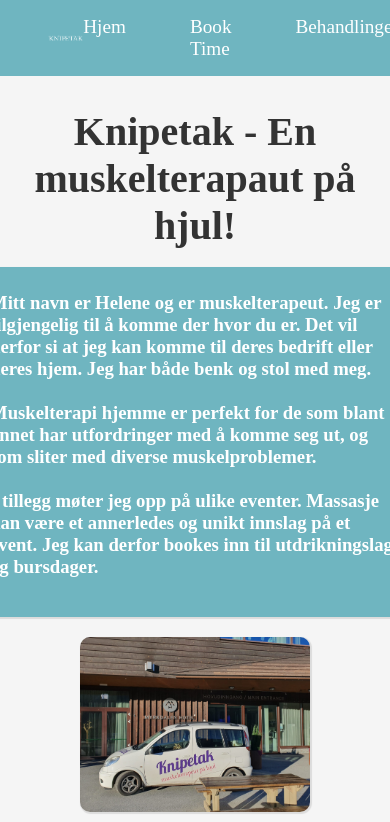
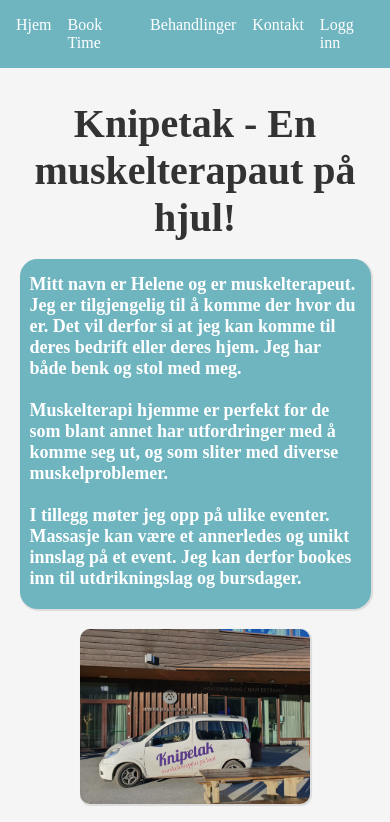
Before and after one commit to Lodin03/knipetak, a React (Vite) app in the folder knipetak/: page / in a window 390 px wide. Shown: the top 822 px of the page. Built offline with nearby package versions, Linux system fonts and the light colour scheme; no server answers.

Commit message:
Lagt til responsivt design

```diff
--- a/knipetak/src/components/NavigationBar/NavigationBar.css
+++ b/knipetak/src/components/NavigationBar/NavigationBar.css
@@ -1,3 +1,5 @@
+
+
 .navBar {
     display: flex;
     justify-content: space-between;
@@ -45,3 +47,11 @@
 .navLinks a:hover::after {
     width: 100%;
 }
+
+@media screen and (max-width: 430px) {
+
+
+    .logo {
+        display: none;
+    }
+}
--- a/knipetak/src/pages/AdminHomePage/AdminHomePage.css
+++ b/knipetak/src/pages/AdminHomePage/AdminHomePage.css
@@ -106,3 +106,22 @@
 .logout-button:hover {
   background-color: #c9302c;
 }
+
+@media screen and (max-width: 430px) {
+  .navBar {
+    display: flex;
+    max-width: 430px;
+    padding: 1rem;
+    justify-content: center;
+}
+.navLinks  {
+  display: flex;
+  gap: 1rem;
+
+}
+
+.navLinks a {
+  font-size: 1.0rem;
+}
+
+}
--- a/knipetak/src/pages/ContactPage/ContactPage.css
+++ b/knipetak/src/pages/ContactPage/ContactPage.css
@@ -141,3 +141,14 @@
   border-radius: 50%;
   border-top-color: white;
 }
+
+@media screen and (max-width: 430px) {
+
+  .form-input {
+    font-size: 0.75rem
+  }
+  .contact-container {
+    min-height: 85vh;
+  }
+
+}
--- a/knipetak/src/pages/HomePage/HomePage.css
+++ b/knipetak/src/pages/HomePage/HomePage.css
@@ -1,11 +1,7 @@
 
 
 
-@media screen and (max-width: 430px) {
-  html,body {
-    overflow-x: hidden;
-  }
-}
+
 
 
 /* Style for the navbar */
@@ -27,6 +23,7 @@
   cursor: pointer;
   font-size: 1.2rem;
 }
+
 
 /* Style for the logo */
 .logo {
@@ -120,8 +117,6 @@
   background-color: #c9302c;
 }
 
-
-
 .ContainerHomePage{
   display: flex;
   justify-content: center;
@@ -130,52 +125,6 @@
 
 
 }
-
-@media screen and (max-width: 430px) {
-  .ContainerHomePage,
-  .ContainerHomePage2,
-  .TextContainer,
-  .text2,
-  .TextContainer2,
-  .Reviews {
-    flex-direction: column;
-    align-items: center;
-    padding: 0 10px;
-  }
-  .ImageContainer2 {
-    display: flex;
-    grid-template-rows: row;
-
-  }
-
-  .TextContainer,
-  .TextContainer2 {
-    flex-direction: row;
-  }
-  .ImageContainer,
-
-  .slide,
-  .ImageSlideShow,
-  .SlideShowButtons,
-
-  .Review {
-    width: 90%;
-  }
-  .ContainerHomePage2 {
-    height: 750px;
-    font-size: 11px;
-  }
-  .TextContainer2 {
-
-
-  }
-
-
-}
-
-
-
-
 
 .TextContainer {
   display: block;
@@ -193,19 +142,12 @@
     width: 230px;
     gap: 20px;
 
-
-
-
   }
-  .ImageRow {
-    display: grid;
-    grid-template-rows: repeat();
-  }
-
   .text {
     padding: 25px 10px;
     color: white;
   }
+
 
 .ticker-wrapper {
   overflow: hidden;
@@ -279,6 +221,8 @@ flex-direction: row-reverse;
 
 }
 
+
+
 .text2 {
   padding: 25px 10px;
   color: white;
@@ -309,6 +253,8 @@ flex-direction: row-reverse;
   border-radius: 10px;
   box-shadow: 1px 1px 1px 1px rgba(0, 0, 0, 0.1);
 }
+
+
 
 .SlideShowImage {
   position: relative;
@@ -420,3 +366,92 @@ align-items: center;
 .Feedback {
   width: 90%;
 }
+
+@media screen and (max-width: 430px) {
+  html,body {
+    overflow-x: hidden;
+  }
+.mainContentHomepage {
+  min-height: 150vh;
+}
+  .slide {
+    max-width: 430px;
+  }
+  .ImageContainer {
+   max-width: 430px;
+  }
+  .ImageSlideShow {
+    max-width: 430px;
+  }
+  .SlideShowButtons {
+    max-width: 430px;
+  }
+  .slide.active {
+    width: 300px;
+  }
+  .ContainerHomePage {
+    max-width: 430px;
+    display: flex;
+    flex-direction: column;
+  }
+  .TextContainer {
+
+    width: 90%;
+    max-width: 100%;
+  }
+  .ImageContainer {
+
+  }
+  .text2 {
+    max-width: 430px;
+  }
+    .text {
+      font-size: 18px;
+    }
+  .ImageContainer2 {
+    display: flex;
+    grid-template-rows: row;
+
+  }
+  .TextContainer2 {
+
+    width: 90%;
+    max-width: 100%;
+
+  }
+  .Reviews {
+    flex-direction: column;
+    align-items: center;
+    padding: 0 10px;
+  }
+  .ContainerHomePage2 {
+    display: flex;
+    flex-direction: column;
+    font-size: 15px;
+  }
+  .ImageContainer2 {
+    display: flex;
+    flex-direction: column;
+  }
+
+  .Review {
+    width: 90%;
+  }
+  .text {
+    padding: 15px 10px;
+    }
+
+  .ImageRow {
+    display: grid;
+    grid-template-rows: repeat();
+  }
+
+  .navLinks  {
+    display: flex;
+    gap: 10px;
+
+
+  }
+
+
+}
--- a/knipetak/src/pages/HomePage/HomePage.tsx
+++ b/knipetak/src/pages/HomePage/HomePage.tsx
@@ -29,12 +29,14 @@ const HomePage: React.FC = () => {
   const nextSlides = () => {
     if (currentSlide < slides.length - 1) {
     setCurrentSlide((prev => (prev + 1 ) % slides.length))
+    setProgress(0)
     }
   }
 
   const prevSlides = () => {
     if (currentSlide > 0) {
     setCurrentSlide((prev) => (prev - 1 + slides.length ) % slides.length)
+    setProgress(0)
   }
 }
 
--- a/knipetak/src/pages/ProfilePage/ProfilePage.css
+++ b/knipetak/src/pages/ProfilePage/ProfilePage.css
@@ -1,6 +1,7 @@
 
 
 .profile {
+    min-height: 85vh;
     display: grid;
     grid-template-columns: 1fr 2fr;
     gap: 20px;
@@ -86,7 +87,30 @@
 }
 
 .profile input {
-    padding: 0.5rem;
+    padding-left: 0.75rem;
     width: 100%;
     margin-bottom: 1rem;
 }
+.profileInfo {
+padding-left: 10px;
+}
+
+@media screen and (max-width: 430px) {
+.textProfile {
+    font-size: 20px;
+}
+
+.profile {
+    max-width: 430px;
+}
+.profile > div:nth-child(2) {
+    max-width: 170px;
+}
+.orders  {
+max-width: 430px;
+font-size: 15px;
+}
+.profileInfo {
+padding-left: 10px;
+}
+}
--- a/knipetak/src/pages/ProfilePage/ProfilePage.tsx
+++ b/knipetak/src/pages/ProfilePage/ProfilePage.tsx
@@ -86,8 +86,8 @@ const Profile: React.FC = () => {
                     <p>Health Issues</p>
                 </div>
             </div>
-            <div>
-                <h2>Behandlingshistorikk</h2>
+            <div className='orders'>
+                <h2 className='textProfile'>Behandlinger</h2>
                 <p>Behandling 1, Dato, Pris</p>
                 <p>Behandling 2, Dato, Pris</p>
                 <p>Behandling 3, Dato, Pris</p>
--- a/knipetak/src/pages/TreatmentsPage/TreatmentsPage.css
+++ b/knipetak/src/pages/TreatmentsPage/TreatmentsPage.css
@@ -133,3 +133,35 @@ gap: 10px;
 .TextContainerTreatment:hover {
   transform: scale(102%);
 }
+
+@media screen and (max-width: 430px) {
+
+
+  .treatments__header {
+    display: flex;
+    flex-direction: column;
+    width: 100%;
+
+    max-width: 430px;
+
+  }
+.TextContainerTreatment {
+  width: 100%;
+  height: 110%;
+  max-width: 430px;
+
+}
+.treatments__image {
+
+  width: 100%;
+object-fit: cover;
+  max-width: 430px;
+}
+.treatments__toggle-button {
+ min-width: 110px;
+ font-size: 15px;
+ padding: 0;
+}
+
+
+}
--- a/knipetak/src/pages/TreatmentsPage/TreatmentsPage.tsx
+++ b/knipetak/src/pages/TreatmentsPage/TreatmentsPage.tsx
@@ -24,6 +24,11 @@ function TreatmentsPage() {
         <section className="treatments__overview">
 
           <div className="treatments__header">
+          <img
+              className="treatments__image"
+              src="/src/assets/images/MassasjeBåt.jpg"
+              alt="Massasje behandling"
+            />
           <div className="ContainerTreatmentPage">
         <div className="TextContainerTreatment">
         <h3 className="text"> Massasje kan ha ein rekke positive virkninger på fysisk og mental helse. Gjennom gjennomførte bevegelser som er målrettet mot slitne, skadet eller stresset led og muskulatur kan føre til redusering av smerte, samt bidra mentalt med å lindre angst og kanskje til og med depresjon.
@@ -34,11 +39,7 @@ function TreatmentsPage() {
               </h3>
           </div>
         </div>
-            <img
-              className="treatments__image"
-              src="/src/assets/images/MassasjeBåt.jpg"
-              alt="Massasje behandling"
-            />
+
           </div>
 
 
```
Also changed, not shown: knipetak/src/components/Footer/Footer.css (line endings or trailing spaces).
